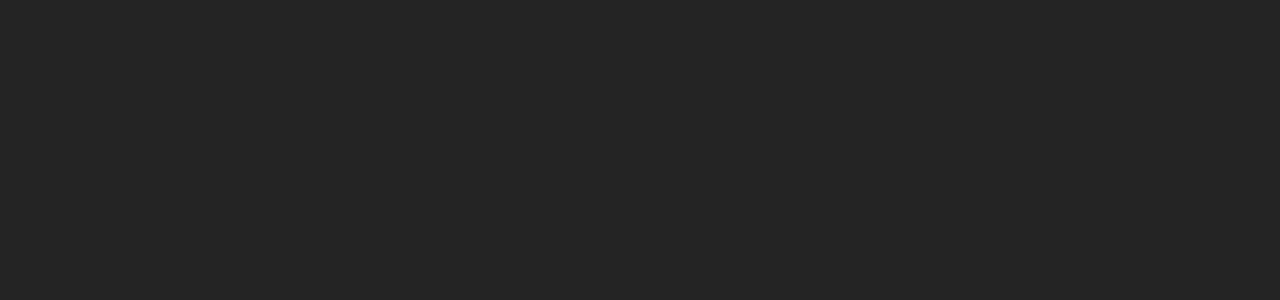
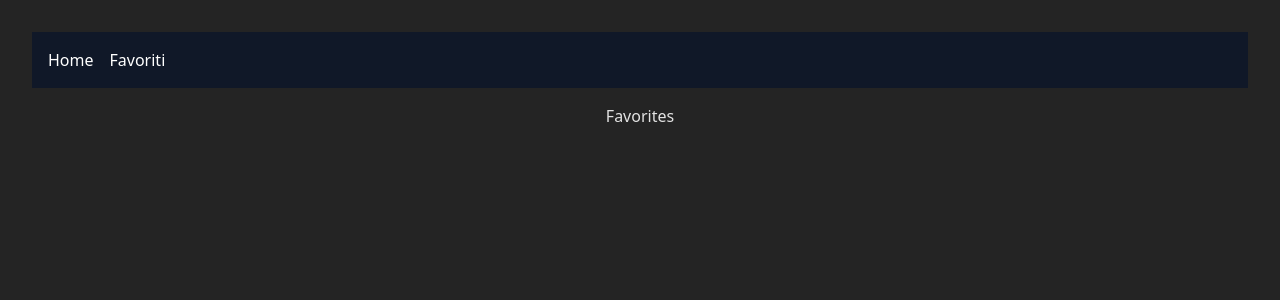
Before and after one commit to PuglisiAlfio/FuturamaDex, a React (Vite) app: page /favorites in a window 1280 px wide. Shown: the top 300 px of the page. Built offline with nearby package versions, Linux system fonts and the light colour scheme.

Commit message:
impostate le route principali e creato layout base

```diff
--- a/src/App.tsx
+++ b/src/App.tsx
@@ -1,12 +1,17 @@
-
+import { BrowserRouter } from 'react-router-dom'
+import AppRoutes from './routes/AppRoutes.tsx'
+import Navbar from './components/Navbar.tsx'
 import './App.css'
 
 function App() {
   return (
-    <>
-
-    </>
-  )
+    <BrowserRouter>
+      <Navbar />
+      <main className="p-4">
+        <AppRoutes />
+      </main>
+    </BrowserRouter>
+  );
 }
 
 export default App
--- /dev/null
+++ b/src/components/Navbar.tsx
@@ -0,0 +1,14 @@
+import { Link } from "react-router-dom";
+
+export default function Navbar() {
+  return (
+    <nav className="bg-gray-900 text-white p-4 flex gap-4">
+      <Link to="/" className="hover:underline">
+        Home
+      </Link>
+      <Link to="/favorites" className="hover:underline">
+        Favoriti
+      </Link>
+    </nav>
+  );
+}
--- /dev/null
+++ b/src/routes/AppRoutes.tsx
@@ -0,0 +1,12 @@
+import { Routes, Route } from "react-router-dom";
+import Home from "./Home.tsx";
+import Favorites from "./Favorites.tsx";
+
+export default function AppRoutes(){
+  return (
+    <Routes>
+      <Route path="/" element={<Home />} />
+      <Route path="/favorites" element={<Favorites />} />
+    </Routes>
+  );
+};
--- /dev/null
+++ b/src/routes/Favorites.tsx
@@ -0,0 +1,7 @@
+export default function Favorites() {
+  return (
+    <>
+      <h1>Favorites</h1>
+    </>
+  );
+}
--- /dev/null
+++ b/src/routes/Home.tsx
@@ -0,0 +1,7 @@
+export default function Home() {
+  return (
+    <>
+      <h1>Home</h1>
+    </>
+  );
+}
```
